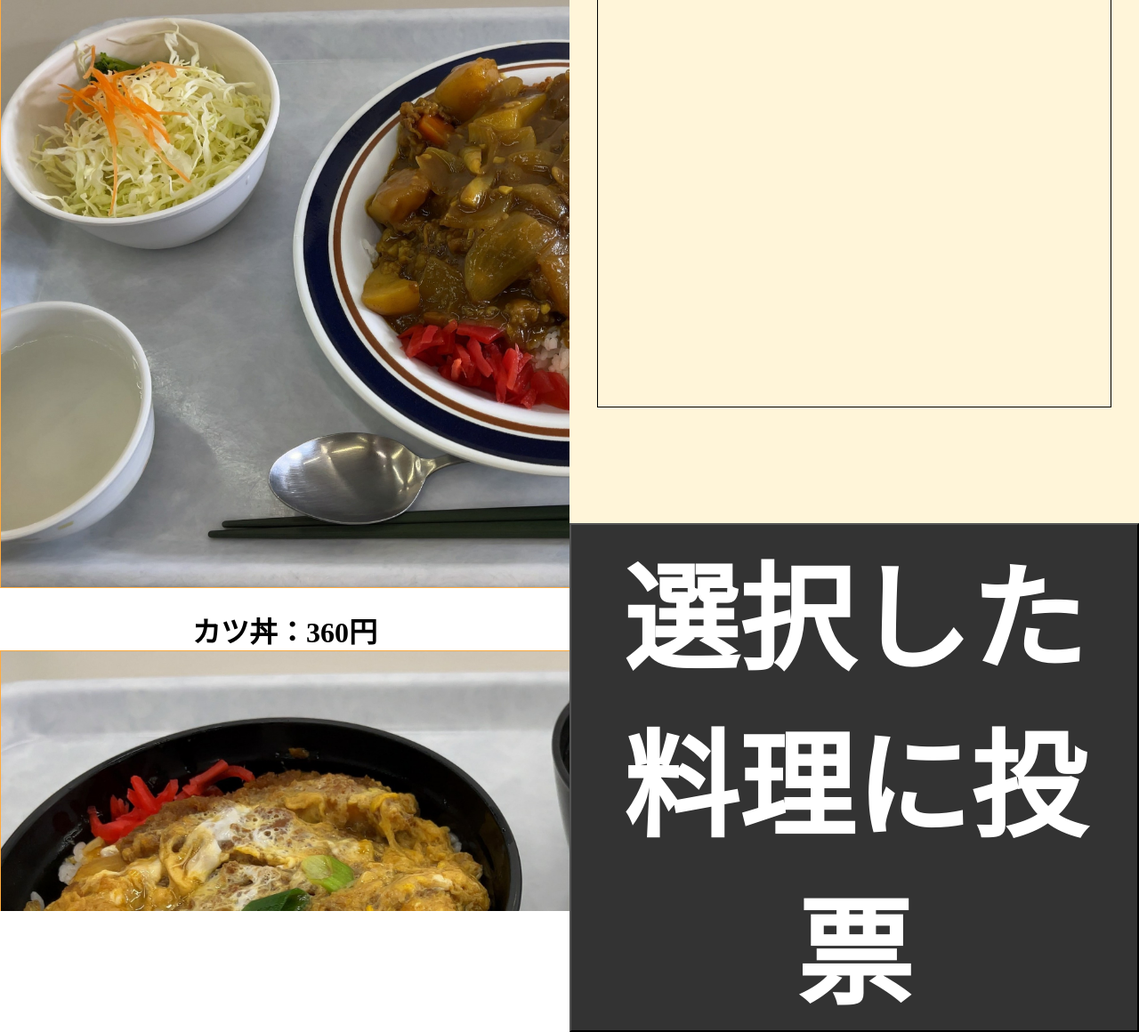
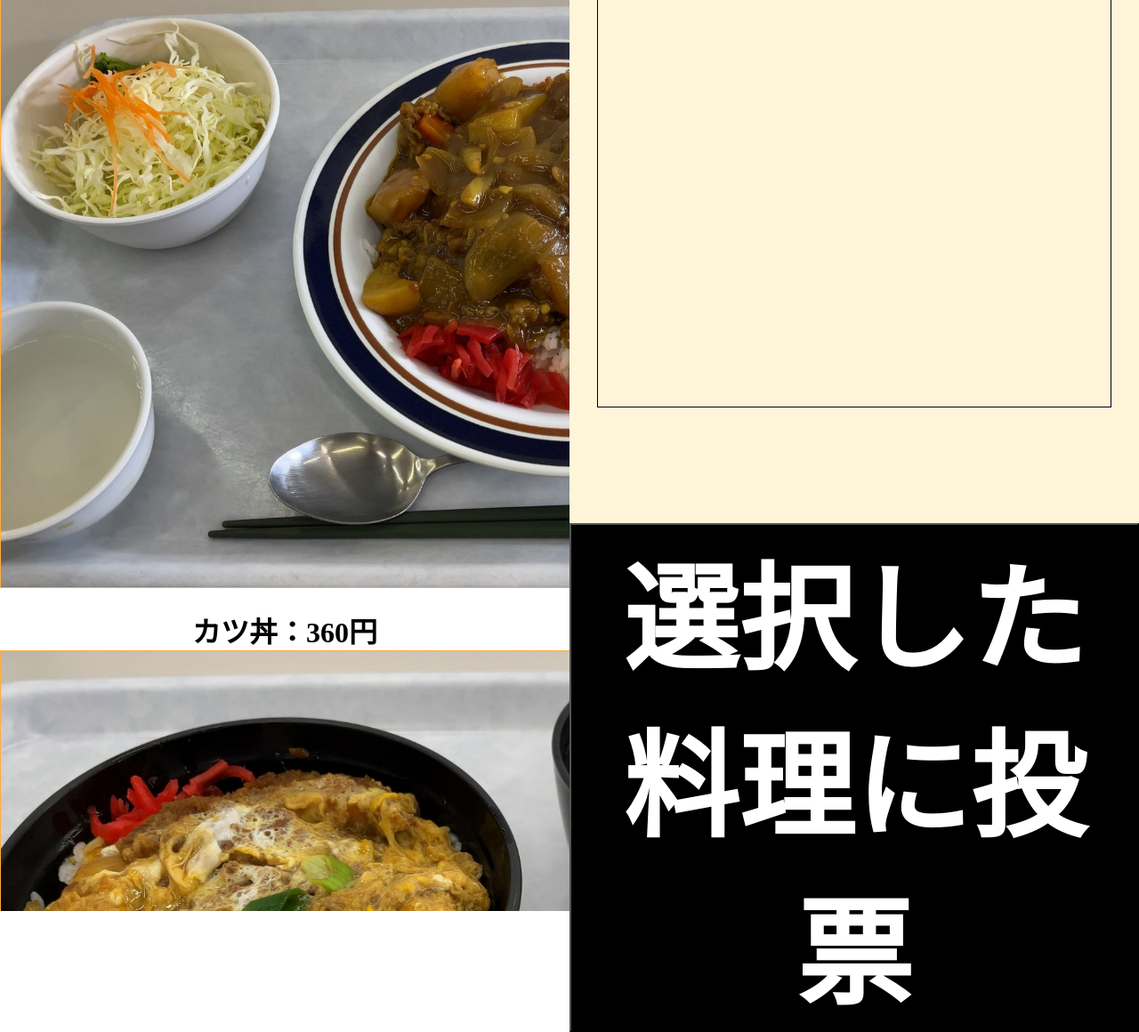
Before and after one commit to kouhei0217/SystemDesign2, a Flask app: template templates/index.html in a window 1280 px wide. Shown: the part 1576-2736 px from the top of the page at 89% size. Run offline with Flask 2, Linux system fonts and the light colour scheme; the template is opened without the code that fills it, so the values that code supplies are empty.

Commit message:
Update index.css

```diff
--- a/static/index.css
+++ b/static/index.css
@@ -85,7 +85,7 @@ body .main .request_box .menus .radio_button label {
 
 body .main .request_box button {
   color: #fff;
-  background: #333;
+  background: #000;
   display: block;
   margin: 5vh auto;
   padding: 2px 10px;
```
